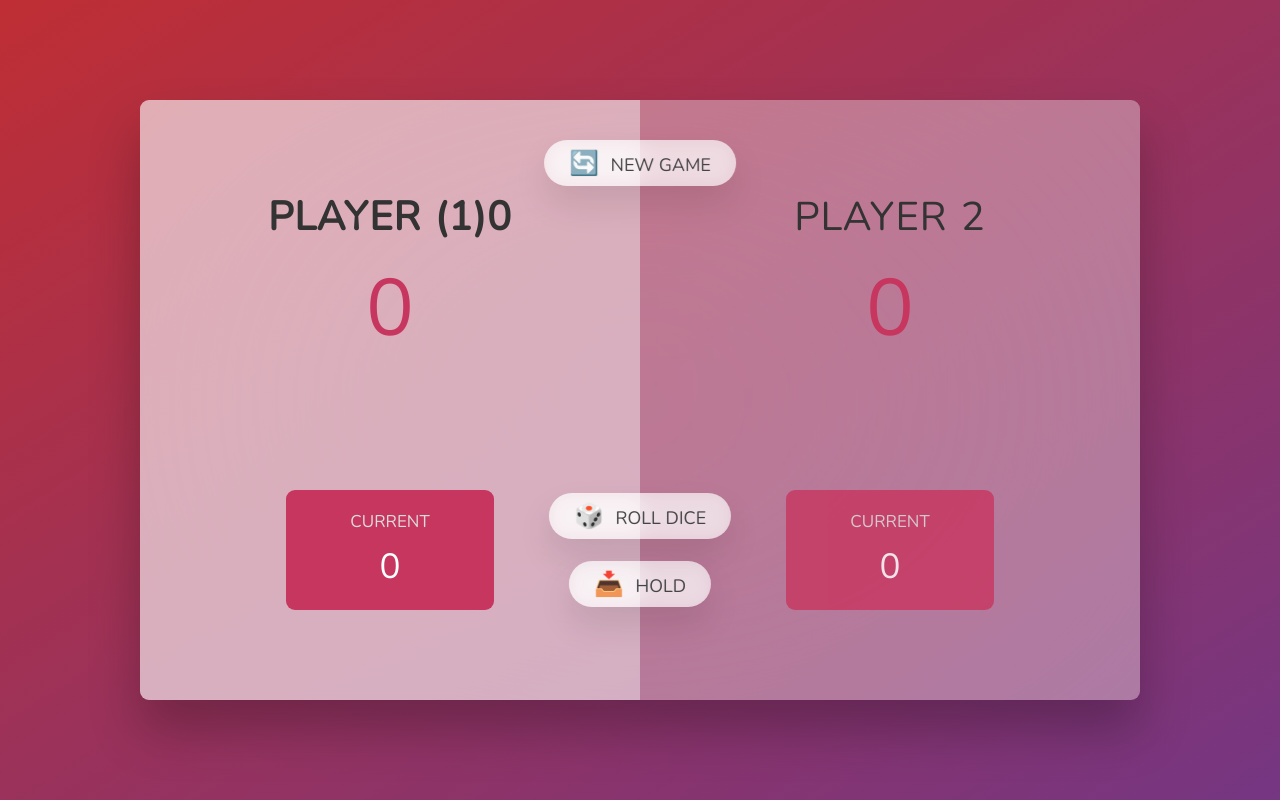
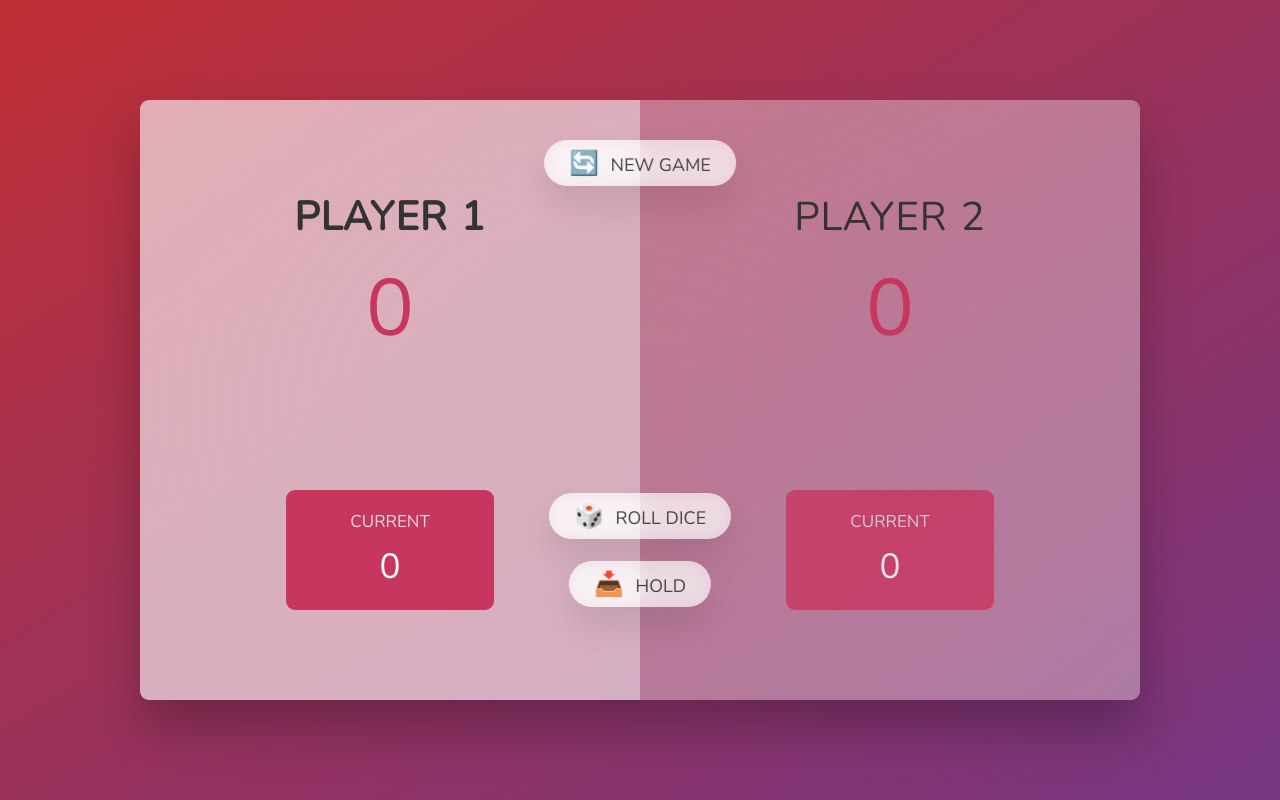
Before and after one commit to Mariyka-soul/Pig-game, a plain HTML site: page index.html in a window 1280 px wide. Drawn offline with nearby package versions, Linux system fonts and the light colour scheme.

Commit message:
Update index.html

```diff
--- a/index.html
+++ b/index.html
@@ -10,7 +10,7 @@
   <body>
     <main>
       <section class="player player--0 player--active">
-        <h2 class="name" id="name--0">Player (1)0</h2>
+        <h2 class="name" id="name--0">Player 1</h2>
         <p class="score" id="score--0">43</p>
         <div class="current">
           <p class="current-label">Current</p>
```
